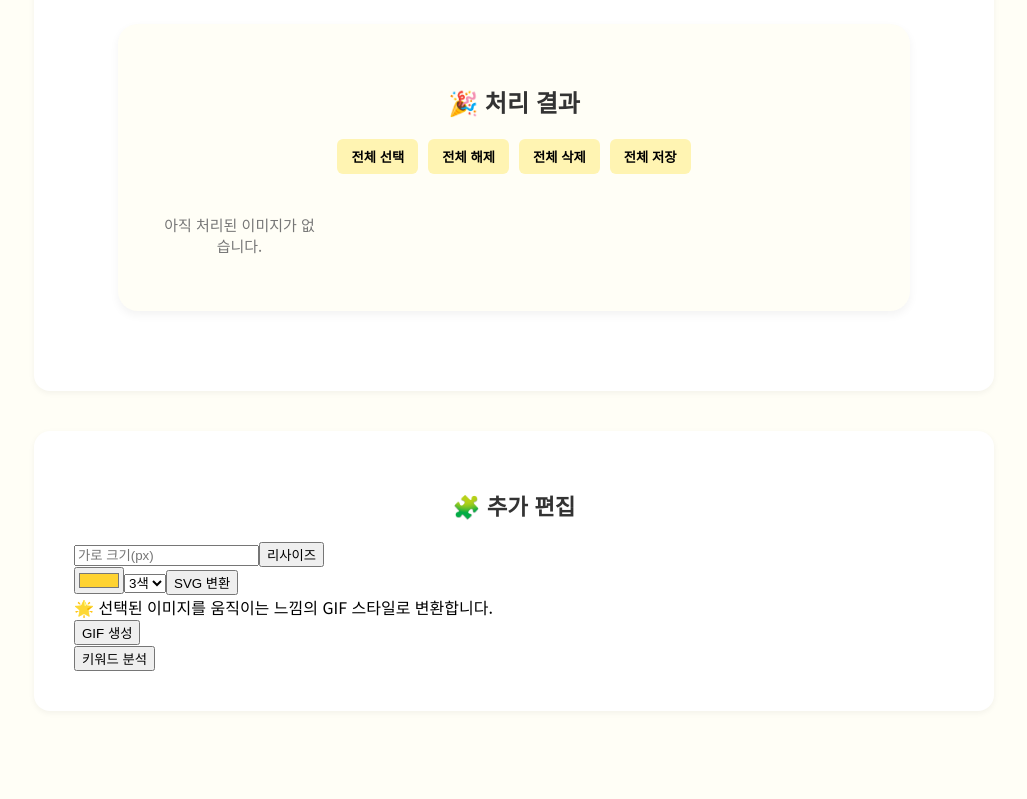
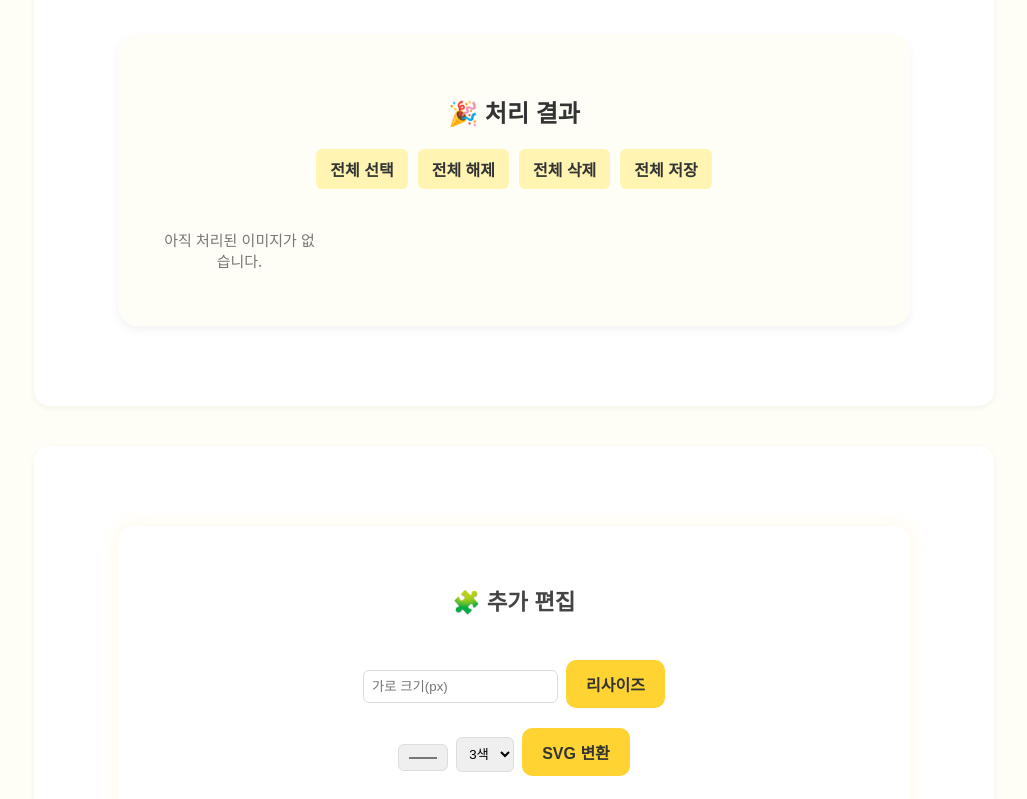
Before and after one commit to elliesbang/image-editor-elliesbang, a React (Vite) app: page / in a window 1280 px wide. Shown: the part 1120-1919 px from the top of the page, without its empty margins (126-1153 px from the left). Built offline with nearby package versions, Linux system fonts and the light colour scheme.

Commit message:
Update ExtraEdit.css

```diff
--- a/src/components/ExtraEdit.css
+++ b/src/components/ExtraEdit.css
@@ -1,119 +1,86 @@
-.extra-container {
-  margin-top: 40px;
-  padding: 20px;
-  background: #fffef8;
-  border-radius: 12px;
-  box-shadow: 0 4px 8px rgba(0, 0, 0, 0.05);
+.section-card {
+  background: #fff;
+  border-radius: 16px;
+  box-shadow: 0 0 20px rgba(255, 211, 49, 0.15);
+  padding: 40px;
+  width: 90%;
+  max-width: 900px;
+  margin: 40px auto;
+  text-align: center;
 }
 
 .section-title {
   font-size: 1.4rem;
   font-weight: 700;
-  margin-bottom: 20px;
+  color: #444;
+  margin-bottom: 24px;
 }
 
-.thumbnail-row {
-  display: flex;
-  gap: 10px;
-  overflow-x: auto;
-  margin-bottom: 25px;
-}
-
-.thumb-wrapper {
-  width: 120px;
-  border: 2px solid transparent;
+/* 진행바 */
+.progress-bar {
+  width: 100%;
+  height: 8px;
+  background: #f4f4f4;
   border-radius: 8px;
   overflow: hidden;
-  cursor: pointer;
-  transition: 0.2s;
+  margin-bottom: 16px;
 }
-
-.thumb-wrapper.selected {
-  border-color: #ffd331;
-  box-shadow: 0 0 8px rgba(255, 211, 49, 0.6);
-}
-
-.thumb-wrapper img {
-  width: 100%;
-  height: auto;
-}
-
-.extra-row {
-  display: flex;
-  justify-content: space-between;
-  gap: 20px;
-  margin-bottom: 30px;
-}
-
-.extra-box {
-  flex: 1;
-  background: #ffffff;
-  border: 1px solid #eee;
-  border-radius: 10px;
-  padding: 15px 20px;
-}
-
-.extra-box h3 {
-  margin-bottom: 10px;
-  font-size: 1.1rem;
-}
-
-.extra-box input[type="number"],
-.extra-box input[type="color"] {
-  margin-left: 10px;
-  margin-bottom: 10px;
-  padding: 4px 6px;
-  border-radius: 5px;
-  border: 1px solid #ccc;
-}
-
-.extra-btn {
-  background: #ffd331;
-  border: none;
-  border-radius: 8px;
-  padding: 8px 16px;
-  font-weight: 600;
-  cursor: pointer;
-  transition: all 0.2s;
-}
-
-.extra-btn:hover {
-  background: #ffe88c;
-}
-
-.progress-bar {
-  height: 10px;
-  background: #f1f1f1;
-  border-radius: 5px;
-  margin-top: 10px;
-  overflow: hidden;
-}
-
-.progress-bar div {
+.progress {
   height: 100%;
   background: #ffd331;
-  width: 0;
   transition: width 0.3s ease;
 }
 
-.gif-box .desc {
-  color: #555;
-  font-size: 0.95rem;
-  margin-bottom: 10px;
+/* 썸네일 */
+.thumb-grid {
+  display: grid;
+  grid-template-columns: repeat(auto-fit, minmax(120px, 1fr));
+  gap: 10px;
+  margin-bottom: 20px;
+}
+.thumb-box {
+  border: 2px solid transparent;
+  border-radius: 10px;
+  overflow: hidden;
+  cursor: pointer;
+}
+.thumb-box.selected {
+  border-color: #ffd331;
+}
+.thumb-box img {
+  width: 100%;
+  display: block;
 }
 
-.keyword-results {
-  margin-top: 10px;
-  background: #fffbe6;
-  padding: 10px;
-  border-radius: 6px;
+/* 입력 + 버튼 박스 */
+.resize-box,
+.svg-box,
+.gif-box,
+.analyze-box {
+  margin: 20px 0;
 }
 
-.copy-btn {
+button {
   background: #ffd331;
   border: none;
-  padding: 5px 10px;
+  border-radius: 10px;
+  padding: 12px 20px;
+  font-weight: 600;
+  font-size: 1rem;
+  color: #333;
+  cursor: pointer;
+  transition: all 0.2s ease;
+}
+button:hover {
+  background: #ffe98c;
+  transform: translateY(-2px);
+}
+
+input[type="color"],
+select,
+input[type="number"] {
+  margin-right: 8px;
+  padding: 8px;
   border-radius: 6px;
-  cursor: pointer;
-  margin-top: 6px;
+  border: 1px solid #ddd;
 }
```
